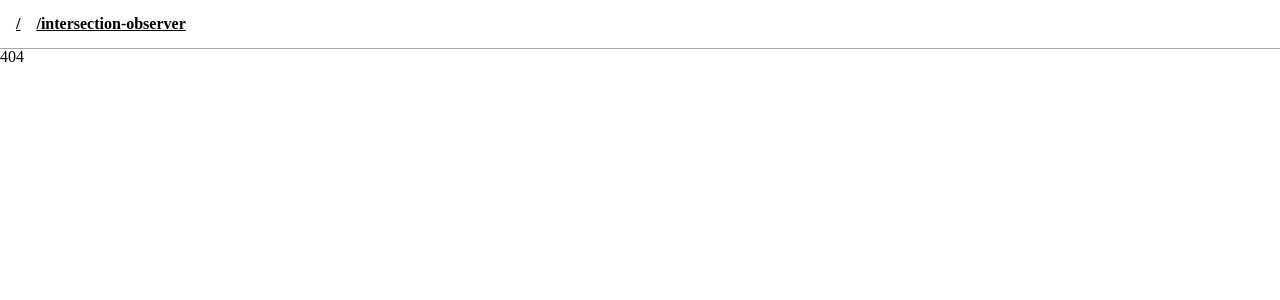
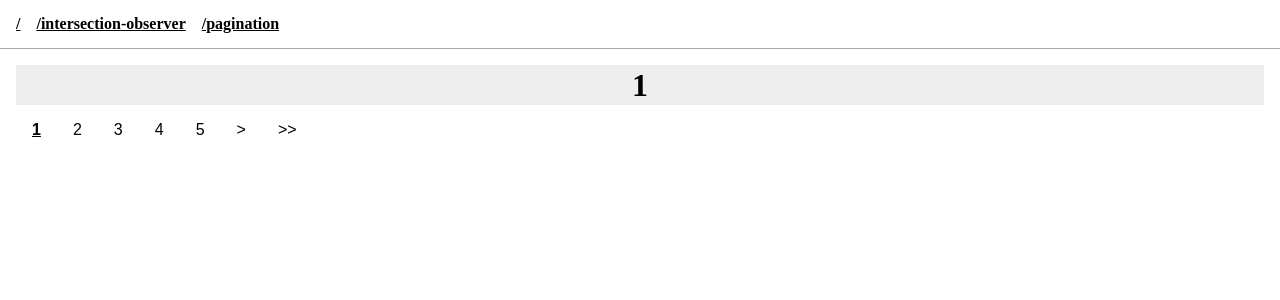
Before and after one commit to euparkn/lib, a React (Create React App) app: page /pagination in a window 1280 px wide. Before the commit this address had no page. Shown: the top 300 px of the page. Built offline with nearby package versions, Linux system fonts and the light colour scheme.

Commit message:
feat: pagination example page

```diff
--- /dev/null
+++ b/src/components/pagination/Pagination.tsx
@@ -0,0 +1,115 @@
+import { useEffect, useState } from "react";
+import styled from "styled-components";
+
+function Pagination({
+  totalPages,
+  offset,
+  setOffset,
+}: {
+  totalPages: number;
+  offset: number;
+  setOffset: (offset: number) => void;
+}) {
+  const count = 5;
+  const [start, setStart] = useState(1);
+  const [end, setEnd] = useState(1);
+
+  useEffect(() => {
+    setEnd(start + count - 1);
+  }, [start]);
+
+  const pageNumbers = () => {
+    const arr = [];
+    for (let i = start; i <= end; i += 1) {
+      if (i <= totalPages) {
+        arr.push(
+          <button
+            key={i}
+            type="button"
+            onClick={() => setOffset(i)}
+            className={i === offset ? "active" : ""}
+          >
+            {i}
+          </button>
+        );
+      }
+    }
+    return arr;
+  };
+
+  return (
+    <Container>
+      <Block>
+        {start > count && (
+          <button type="button" onClick={() => setStart(1)}>
+            &lt;&lt;
+          </button>
+        )}
+        {start > count && (
+          <button
+            type="button"
+            onClick={() => setStart((prev) => prev - count)}
+          >
+            &lt;
+          </button>
+        )}
+      </Block>
+      <Block>
+        {pageNumbers()}
+        {/* {end < totalPages && (
+          <>
+            <p>...</p>
+            <button
+              type="button"
+              onClick={() => setOffset(totalPages)}
+              className={offset === totalPages ? "active" : ""}
+            >
+              {totalPages}
+            </button>
+          </>
+        )} */}
+      </Block>
+      <Block>
+        {end < totalPages && (
+          <button
+            type="button"
+            onClick={() => setStart((prev) => prev + count)}
+          >
+            &gt;
+          </button>
+        )}
+        {end < totalPages && (
+          <button
+            type="button"
+            onClick={() =>
+              setStart(
+                totalPages % count === 0
+                  ? totalPages - count + 1
+                  : totalPages - (totalPages % count) + 1
+              )
+            }
+          >
+            &gt;&gt;
+          </button>
+        )}
+      </Block>
+    </Container>
+  );
+}
+
+const Container = styled.div`
+  display: flex;
+`;
+
+const Block = styled.div`
+  button {
+    cursor: pointer;
+    padding: 16px;
+    &.active {
+      font-weight: 700;
+      text-decoration: underline;
+    }
+  }
+`;
+
+export default Pagination;
--- /dev/null
+++ b/src/pages/PaginationExample.tsx
@@ -0,0 +1,25 @@
+import Pagination from "components/pagination/Pagination";
+import { useState } from "react";
+import styled from "styled-components";
+
+function PaginationExample() {
+  const [offset, setOffset] = useState(1);
+  return (
+    <Container>
+      <h1>{offset}</h1>
+      <Pagination totalPages={15} offset={offset} setOffset={setOffset} />
+    </Container>
+  );
+}
+
+const Container = styled.div`
+  margin: 16px;
+  text-align: center;
+  h1 {
+    font-size: 2rem;
+    line-height: 2.5rem;
+    background-color: #eee;
+  }
+`;
+
+export default PaginationExample;
--- a/src/router.tsx
+++ b/src/router.tsx
@@ -2,6 +2,7 @@ import { createBrowserRouter } from "react-router-dom";
 
 import Home from "pages/Home";
 import IntersectionObserverExample from "pages/IntersectionObserverExample";
+import PaginationExample from "pages/PaginationExample";
 import NotFound from "pages/NotFound";
 
 export const routerLinks = [
@@ -14,6 +15,10 @@ export const routerLinks = [
     element: <IntersectionObserverExample />,
   },
   {
+    path: "/pagination",
+    element: <PaginationExample />,
+  },
+  {
     path: "*",
     element: <NotFound />,
   },
```
